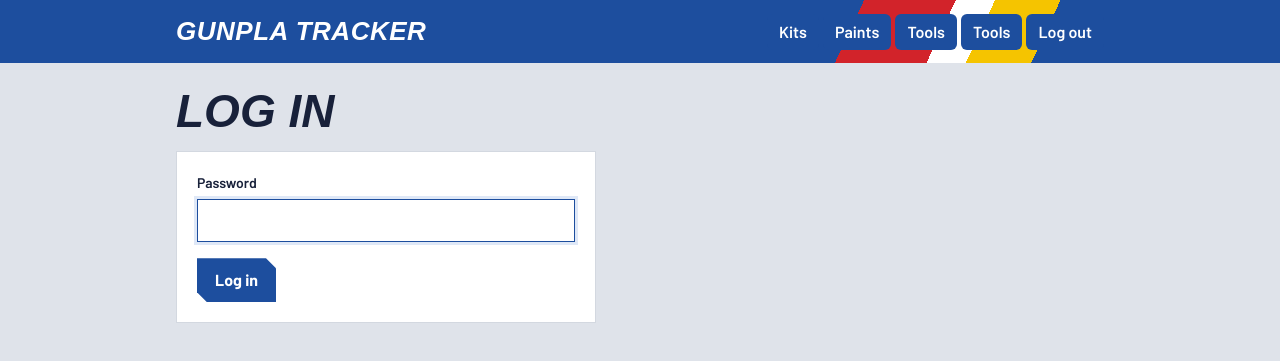
After one commit to louisdimaano/gunpla-tracker, a Flask app: page /login in a window 1280 px wide. The commit adds this page. Shown: the top 361 px of the page. Run offline with Flask 3, Linux system fonts and the light colour scheme; the visitor is signed in with stand-in values (Sample User, id 1); data comes from the database, SQL or seed files in the repository; some web fonts are replaced.

Commit message:
Add login, setup, and logout

```diff
--- a/app.py
+++ b/app.py
@@ -1,20 +1,106 @@
 import os
-from datetime import date
+import secrets
+from datetime import date, timedelta
 
-from flask import Flask, render_template, request, redirect, url_for, abort
+from flask import Flask, render_template, request, redirect, url_for, abort, session
+from werkzeug.security import generate_password_hash, check_password_hash
 from db import get_db, init_db, like_pattern
 from kits import GRADES, STATUSES, SORT_OPTIONS, read_kit_form, decide_finished_on, sort_kits
 from paints import read_paint_form, change_quantity
 from tools import CATEGORIES, read_tool_form, sort_tools
 from shading import DARKER, shade_steps
+from auth import read_new_password, new_recovery_code, normalize_code
 
 
 app = Flask(__name__)
-app.secret_key = os.environ.get("SECRET_KEY", "dev-only-not-secret")
+app.secret_key = os.environ.get("SECRET_KEY") or secrets.token_hex(32)
+app.config["PERMANENT_SESSION_LIFETIME"] = timedelta(days=30)
+app.config["SESSION_COOKIE_SAMESITE"] = "Lax"
 init_db()
 
 RATINGS = [1, 2, 3, 4, 5]
 
+
+# ---------- Login ----------
+
+OPEN_PAGES = {"login", "setup", "forgot", "static"}
+
+
+def saved_user():
+    """The one account's saved hashes, or None if no password has been set yet."""
+    conn = get_db()
+    row = conn.execute("SELECT * FROM users LIMIT 1").fetchone()
+    conn.close()
+    return row
+
+
+def save_password(password, new_account=False):
+    """Save a password and a fresh recovery code. Returns the code, to show once."""
+    code = new_recovery_code()
+    hashes = (generate_password_hash(password), generate_password_hash(normalize_code(code)))
+    conn = get_db()
+    if new_account:
+        conn.execute("INSERT INTO users (password_hash, recovery_hash) VALUES (?, ?)", hashes)
+    else:
+        conn.execute("UPDATE users SET password_hash = ?, recovery_hash = ?", hashes)
+    conn.commit()
+    conn.close()
+    return code
+
+
+def log_in():
+    """Give this browser a fresh logged-in session that lasts 30 days."""
+    session.clear()
+    session["logged_in"] = True
+    session.permanent = True
+
+
+@app.before_request
+def require_login():
+    if session.get("logged_in") or request.endpoint in OPEN_PAGES:
+        return None
+    if saved_user() is None:
+        return redirect(url_for("setup"))
+    return redirect(url_for("login"))
+
+
+@app.route("/setup", methods=["GET", "POST"])
+def setup():
+    if saved_user() is not None:
+        return redirect(url_for("login"))
+    if request.method == "GET":
+        return render_template("setup.html", errors=[])
+
+    password, errors = read_new_password(request.form)
+    if errors:
+        return render_template("setup.html", errors=errors)
+
+    code = save_password(password, new_account=True)
+    log_in()
+    return render_template("recovery_code.html", code=code)
+
+
+@app.route("/login", methods=["GET", "POST"])
+def login():
+    user = saved_user()
+    if user is None:
+        return redirect(url_for("setup"))
+    if request.method == "GET":
+        return render_template("login.html", error=None)
+
+    if not check_password_hash(user["password_hash"], request.form.get("password", "")):
+        return render_template("login.html", error="Wrong password.")
+    log_in()
+    return redirect(url_for("kit_list"))
+
+
+@app.route("/logout", methods=["POST"])
+def logout():
+    session.clear()
+    return redirect(url_for("login"))
+
+
+# ---------- Kits ----------
 
 def show_kit_form(heading, form, errors, kit_id=None):
     """Show the Add or Edit form, with any errors at the top."""
--- a/schema.sql
+++ b/schema.sql
@@ -30,3 +30,10 @@ CREATE TABLE IF NOT EXISTS tools (
     running_low INTEGER NOT NULL DEFAULT 0,
     notes TEXT
 );
+
+
+CREATE TABLE IF NOT EXISTS users (
+    id INTEGER PRIMARY KEY AUTOINCREMENT,
+    password_hash TEXT NOT NULL,
+    recovery_hash TEXT NOT NULL
+);
--- a/static/style.css
+++ b/static/style.css
@@ -506,3 +506,44 @@ input[type="range"] {
     width: 32px;
     height: 32px;
 }
+
+/* Login */
+.narrow {
+    max-width: 420px;
+}
+
+.logout-form {
+    display: inline;
+}
+
+.logout-form button {
+    padding: 6px 12px;
+    border: 0;
+    border-radius: 6px;
+    background: var(--header);
+    color: #ffffff;
+    font: inherit;
+    font-weight: 600;
+    cursor: pointer;
+}
+
+.recovery-code {
+    margin: 16px 0;
+    padding: 12px;
+    text-align: center;
+    font-family: ui-monospace, Consolas, monospace;
+    font-size: 22px;
+    font-weight: 700;
+    letter-spacing: 0.08em;
+    background: var(--blue-soft);
+}
+
+/* Menu wraps instead of squeezing on narrow phones */
+nav {
+    flex-wrap: wrap;
+}
+
+nav a,
+.logout-form button {
+    white-space: nowrap;
+}
--- a/templates/base.html
+++ b/templates/base.html
@@ -16,6 +16,7 @@
     <header class="site-header">
         <div class="site-header-inner">
             <a class="site-name" href="{{ url_for('kit_list') }}">Gunpla Tracker</a>
+            {% if session.get('logged_in') %}
             <nav>
                 <a href="{{ url_for('kit_list') }}" {% if request.path=='/' or request.path.startswith('/kits')
                     %}aria-current="page" {% endif %}>Kits</a>
@@ -23,7 +24,12 @@
                     endif %}>Paints</a>
                 <a href="{{ url_for('tool_list') }}" {% if request.path.startswith('/tools') %}aria-current="page" {%
                     endif %}>Tools</a>
+                <a href="{{ url_for('tool_list') }}" ...>Tools</a>
+                <form method="post" action="{{ url_for('logout') }}" class="logout-form">
+                    <button type="submit">Log out</button>
+                </form>
             </nav>
+            {% endif %}
         </div>
     </header>
 
--- /dev/null
+++ b/templates/login.html
@@ -0,0 +1,21 @@
+{% extends "base.html" %}
+
+{% block title %}Log in | Gunpla Tracker{% endblock %}
+
+{% block content %}
+<h1>Log in</h1>
+
+{% if error %}
+<div class="errors">
+    <p>{{ error }}</p>
+</div>
+{% endif %}
+
+<form method="post" class="card narrow">
+    <p class="field"><label>Password
+            <input type="password" name="password" autocomplete="current-password" required autofocus></label></p>
+    <div class="form-actions">
+        <button class="btn" type="submit">Log in</button>
+    </div>
+</form>
+{% endblock %}
```
Also changed, not shown: templates/recovery_code.html (added, +17 -0 lines), templates/setup.html (added, +27 -0 lines), tests/test_login_pages.py (added, +101 -0 lines).
